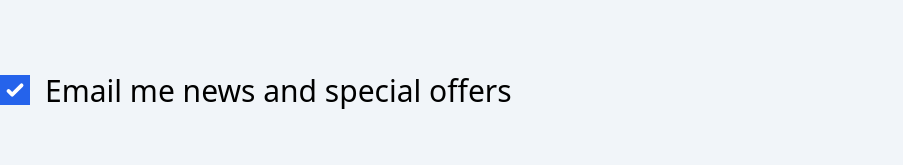
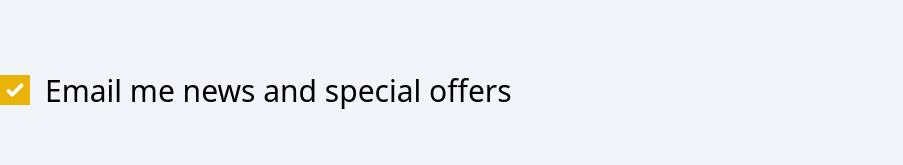
Before and after one commit to stevecyj/22tailwind-example, a website: page src/index.html in a window 1280 px wide. Shown: the part 1311-1476 px from the top of the page, without its empty margins (0-903 px from the left). Drawn offline with Linux system fonts and the light colour scheme.

Commit message:
style: input

```diff
--- a/src/index.html
+++ b/src/index.html
@@ -56,7 +56,7 @@
             <div class="mt-2">
               <div>
                 <label class="inline-flex items-center">
-                  <input type="checkbox" checked="">
+                  <input type="checkbox" class="text-yellow-500" checked="">
                   <span class="ml-2">Email me news and special offers</span>
                 </label>
               </div>
```
Also changed, not shown: dist/output.css.
